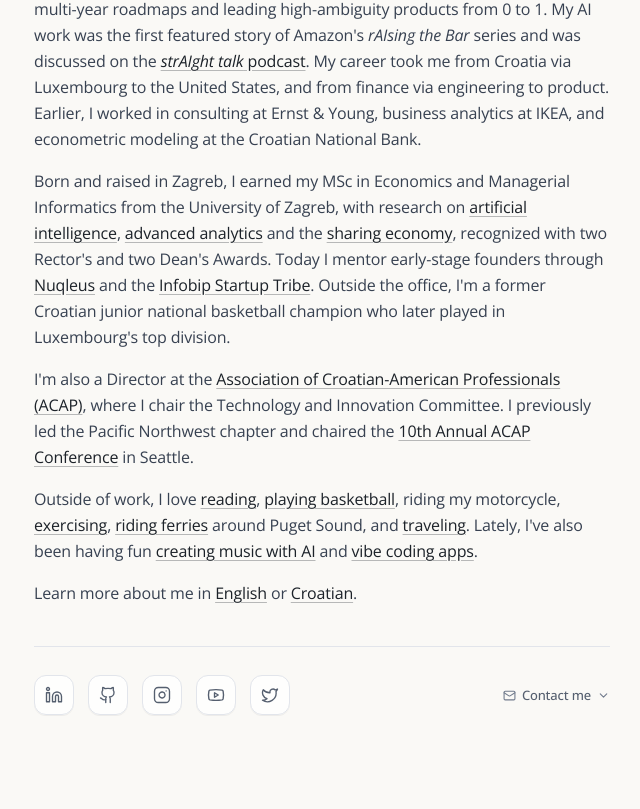
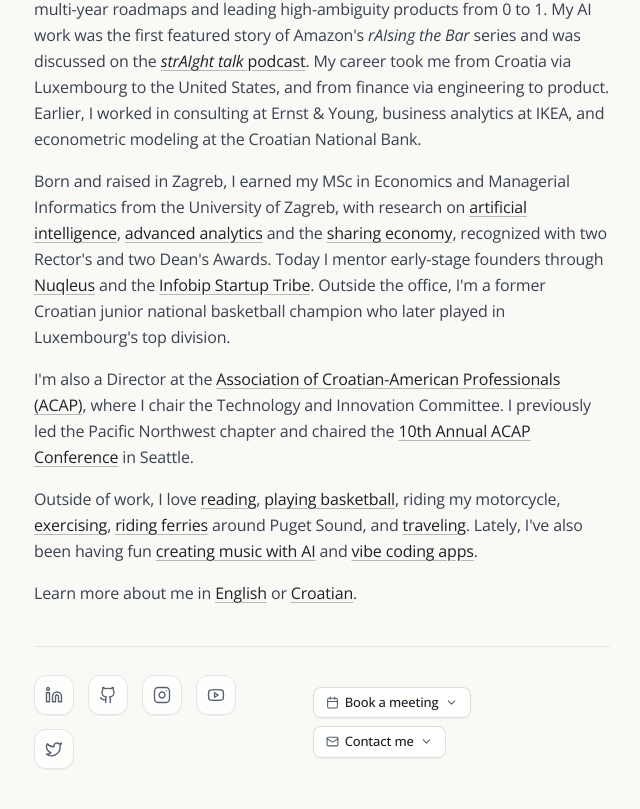
Before and after one commit to vedranbrozovic/private-website, a React (Vite) app: page / in a window 1280 px wide. Shown: the part 548-1357 px from the top of the page, without its empty margins (318-958 px from the left). Before the commit the page ends 1327 px from the top, so only its background shows below. Built offline with nearby package versions, Linux system fonts and the light colour scheme; a web font is replaced by a local one.

Commit message:
feat: add Calendar icon and optimize physics timings
Reduced interaction delays for a snappier feel and implemented proximity-based body detection for physics interactions.

```diff
--- a/src/App.tsx
+++ b/src/App.tsx
@@ -14,7 +14,8 @@
   ArrowUp,
   ArrowLeft,
   ChevronDown,
-  Mail
+  Mail,
+  Calendar
 } from 'lucide-react';
 import { SocialLink } from './SocialLink';
 
@@ -151,8 +152,8 @@
   { key: 'right', label: 'Right', icon: ArrowRight, vector: { x: 1, y: 0 }, symbol: '→' },
 ];
 
-const HOLD_SHAKE_DELAY_MS = 130;
-const HOLD_EXPLODE_MS = 1100;
+const HOLD_SHAKE_DELAY_MS = 70;
+const HOLD_EXPLODE_MS = 650;
 
 const InteractiveBox = () => {
   const containerRef = useRef<HTMLDivElement>(null);
@@ -386,6 +387,34 @@
     });
     Composite.add(engine.world, mouseConstraint);
 
+    const findBodyNearCoords = (coords: { x: number; y: number }, radius: number): Matter.Body | null => {
+      const allBodies = (Object.values(bodiesRef.current) as Matter.Body[]).filter(
+        (b: Matter.Body) => !explodedIdsRef.current.has(bodyIdToItemId.get(b.id) || '')
+      );
+      const directHits = Matter.Query.point(allBodies, coords);
+      if (directHits.length > 0) {
+        return directHits[0];
+      }
+      if (radius <= 0) return null;
+      const regionHits = Matter.Query.region(allBodies, {
+        min: { x: coords.x - radius, y: coords.y - radius },
+        max: { x: coords.x + radius, y: coords.y + radius }
+      });
+      if (regionHits.length === 0) return null;
+      let closest: Matter.Body | null = null;
+      let minDist = Infinity;
+      for (const b of regionHits) {
+        const dx = b.position.x - coords.x;
+        const dy = b.position.y - coords.y;
+        const dist = Math.hypot(dx, dy);
+        if (dist < minDist) {
+          minDist = dist;
+          closest = b;
+        }
+      }
+      return closest;
+    };
+
     // Desktop mouse hold detection
     const getMouseCoords = (e: MouseEvent) => {
       const rect = containerRef.current?.getBoundingClientRect();
@@ -399,10 +428,9 @@
     const handleMouseDown = (e: MouseEvent) => {
       if (e.button !== 0) return;
       const coords = getMouseCoords(e);
-      const allBodies = Object.values(bodiesRef.current);
-      const hits = Matter.Query.point(allBodies, coords);
-      if (hits.length > 0) {
-        const itemId = bodyIdToItemId.get(hits[0].id);
+      const hitBody = findBodyNearCoords(coords, 10);
+      if (hitBody) {
+        const itemId = bodyIdToItemId.get(hitBody.id);
         if (itemId) {
           startHoldingItem(itemId);
         }
@@ -413,9 +441,12 @@
       stopHoldingItem();
     };
 
-    // Smart touch interaction: if touching a body, drag/hold it. If touching empty space, let user scroll the page smoothly!
+    // Smart touch interaction: forgiving hit radius on mobile, supports both quick tap and hold to open, or swipe to toss!
     let activeTouchId: number | null = null;
     let isDraggingBody = false;
+    let touchStartCoords = { x: 0, y: 0 };
+    let touchMaxMoveDist = 0;
+    let touchedItemId: string | null = null;
 
     const getTouchCoords = (touch: Touch) => {
       const rect = containerRef.current?.getBoundingClientRect();
@@ -431,18 +462,20 @@
       const touch = e.touches[0];
       const coords = getTouchCoords(touch);
 
-      const allBodies = Object.values(bodiesRef.current);
-      const hits = Matter.Query.point(allBodies, coords);
+      const hitBody = findBodyNearCoords(coords, 26);
 
-      if (hits.length > 0) {
+      if (hitBody) {
         // Touched an interactive item: engage drag & hold & prevent page scroll
         isDraggingBody = true;
         activeTouchId = touch.identifier;
-        mouse.position.x = coords.x;
-        mouse.position.y = coords.y;
+        touchStartCoords = { x: coords.x, y: coords.y };
+        touchMaxMoveDist = 0;
+        mouse.position.x = hitBody.position.x;
+        mouse.position.y = hitBody.position.y;
         mouse.button = 0;
-        Matter.Sleeping.set(hits[0], false);
-        const itemId = bodyIdToItemId.get(hits[0].id);
+        Matter.Sleeping.set(hitBody, false);
+        const itemId = bodyIdToItemId.get(hitBody.id) || null;
+        touchedItemId = itemId;
         if (itemId) {
           startHoldingItem(itemId);
         }
@@ -453,6 +486,7 @@
         // Touched background: allow native browser page scrolling!
         isDraggingBody = false;
         activeTouchId = null;
+        touchedItemId = null;
         mouse.button = -1;
         stopHoldingItem();
       }
@@ -465,6 +499,14 @@
         const touch = e.changedTouches[i];
         if (touch.identifier === activeTouchId) {
           const coords = getTouchCoords(touch);
+          const dist = Math.hypot(coords.x - touchStartCoords.x, coords.y - touchStartCoords.y);
+          if (dist > touchMaxMoveDist) {
+            touchMaxMoveDist = dist;
+          }
+          // If the user swipes/tosses significantly (> 34px), cancel the hold-to-open so they can play with physics freely
+          if (touchMaxMoveDist > 34 && !heldStateRef.current.exploded) {
+            stopHoldingItem();
+          }
           mouse.position.x = coords.x;
           mouse.position.y = coords.y;
           if (e.cancelable) {
@@ -482,7 +524,25 @@
             mouse.button = -1;
             isDraggingBody = false;
             activeTouchId = null;
+
+            // On mobile, if the user tapped an icon cleanly without swiping (< 16px movement) and hasn't exploded yet,
+            // accelerate the shake into an immediate burst so tapping on mobile feels effortless!
+            if (
+              touchedItemId &&
+              !explodedIdsRef.current.has(touchedItemId) &&
+              !heldStateRef.current.exploded &&
+              touchMaxMoveDist < 16
+            ) {
+              const targetId = touchedItemId;
+              heldStateRef.current = {
+                id: targetId,
+                startTime: performance.now() - (HOLD_EXPLODE_MS - 180),
+                exploded: false
+              };
+            } else {
               stopHoldingItem();
+            }
+            touchedItemId = null;
             break;
           }
         }
@@ -689,7 +749,8 @@
     <div className="relative group my-5 sm:my-6 select-none">
       <div
         ref={containerRef}
-        style={{ touchAction: 'pan-y' }}
+        onContextMenu={(e) => e.preventDefault()}
+        style={{ touchAction: 'pan-y', WebkitTouchCallout: 'none', WebkitUserSelect: 'none' }}
         className="relative w-full h-72 sm:h-80 rounded-2xl overflow-hidden border border-[#1f242e]/10 bg-white/75 backdrop-blur-xs shadow-xs flex items-center justify-center cursor-grab active:cursor-grabbing"
       >
         {/* Subtle dot pattern background */}
@@ -720,11 +781,13 @@
             <span className="text-[10px] sm:text-[11px] font-medium tracking-wide text-[#555f6f] truncate">
               {holdingRouteLabel ? (
                 <span className="text-[#1c2229] font-semibold">
-                  Keep holding for {holdingRouteLabel}…
+                  Opening {holdingRouteLabel}…
                 </span>
               ) : (
                 <>
-                  Background &amp; hobbies <span className="text-[#8c94a4] font-normal hidden sm:inline">· Toss or hold icon</span>
+                  Background &amp; hobbies{' '}
+                  <span className="text-[#8c94a4] font-normal sm:hidden">· Tap or hold icon</span>
+                  <span className="text-[#8c94a4] font-normal hidden sm:inline">· Toss or hold icon</span>
                 </>
               )}
             </span>
@@ -977,19 +1040,54 @@
 
 const App = () => {
   const [mounted, setMounted] = useState(false);
-  const [contactOpen, setContactOpen] = useState(false);
-  const contactRef = useRef<HTMLDivElement>(null);
+  const [activeDrawer, setActiveDrawer] = useState<'contact' | 'meeting' | null>(null);
+  const drawerRef = useRef<HTMLDivElement>(null);
+  const calendlyContainerRef = useRef<HTMLDivElement>(null);
 
   useEffect(() => {
     setMounted(true);
   }, []);
 
-  const handleToggleContact = () => {
-    const next = !contactOpen;
-    setContactOpen(next);
+  useEffect(() => {
+    if (activeDrawer !== 'meeting') return;
+
+    const initCalendly = () => {
+      const win = window as unknown as {
+        Calendly?: {
+          initInlineWidget?: (options: { url: string; parentElement: HTMLElement }) => void;
+        };
+      };
+      if (win.Calendly && win.Calendly.initInlineWidget && calendlyContainerRef.current) {
+        calendlyContainerRef.current.innerHTML = '';
+        win.Calendly.initInlineWidget({
+          url: 'https://calendly.com/vedran-brozovic/meet?hide_event_type_details=1&hide_gdpr_banner=1',
+          parentElement: calendlyContainerRef.current
+        });
+      }
+    };
+
+    const existingScript = document.querySelector(
+      'script[src="https://assets.calendly.com/assets/external/widget.js"]'
+    ) as HTMLScriptElement | null;
+
+    if (!existingScript) {
+      const script = document.createElement('script');
+      script.src = 'https://assets.calendly.com/assets/external/widget.js';
+      script.type = 'text/javascript';
+      script.async = true;
+      script.onload = initCalendly;
+      document.body.appendChild(script);
+    } else {
+      initCalendly();
+    }
+  }, [activeDrawer]);
+
+  const handleToggleDrawer = (panel: 'contact' | 'meeting') => {
+    const next = activeDrawer === panel ? null : panel;
+    setActiveDrawer(next);
     if (next) {
       setTimeout(() => {
-        contactRef.current?.scrollIntoView({ behavior: 'smooth', block: 'nearest' });
+        drawerRef.current?.scrollIntoView({ behavior: 'smooth', block: 'nearest' });
       }, 120);
     }
   };
@@ -1203,7 +1301,7 @@
         </section>
 
         <footer className="flex flex-col border-t border-[#e2e5eb] pt-7">
-          <div className="flex flex-col sm:flex-row sm:items-center justify-between gap-5 sm:gap-6">
+          <div className="flex flex-col sm:flex-row sm:items-center justify-between gap-4 sm:gap-6">
             <div className="flex gap-2.5 sm:gap-3.5 items-center flex-wrap">
               <SocialLink
                 href="https://www.linkedin.com/in/vedranbrozovic/"
@@ -1237,26 +1335,91 @@
               />
             </div>
 
+            <div className="flex items-center gap-2 self-start sm:self-auto flex-wrap">
               <button
                 type="button"
-              onClick={handleToggleContact}
-              aria-expanded={contactOpen}
-              className="self-start sm:self-auto inline-flex items-center gap-1.5 text-xs sm:text-[13px] font-medium text-[#555f6f] hover:text-[#1c2229] transition-colors py-1 cursor-pointer group"
+                onClick={() => handleToggleDrawer('meeting')}
+                aria-expanded={activeDrawer === 'meeting'}
+                className={`inline-flex items-center gap-1.5 px-3 py-1.5 rounded-lg text-xs sm:text-[13px] font-medium border transition-all cursor-pointer group ${
+                  activeDrawer === 'meeting'
+                    ? 'bg-[#1c2229] text-[#Faf9f6] border-[#1c2229] shadow-xs'
+                    : 'bg-white/90 text-[#1c2229] border-[#1c2229]/15 hover:border-[#1c2229]/35 hover:bg-white shadow-2xs'
+                }`}
               >
-              <Mail size={13} className="text-[#717b8c] group-hover:text-[#1c2229] transition-colors" />
+                <Calendar
+                  size={13}
+                  className={`transition-colors ${
+                    activeDrawer === 'meeting'
+                      ? 'text-[#Faf9f6]'
+                      : 'text-[#555f6f] group-hover:text-[#1c2229]'
+                  }`}
+                />
+                <span>Book a meeting</span>
+                <ChevronDown
+                  size={13}
+                  className={`transition-transform duration-300 ${
+                    activeDrawer === 'meeting'
+                      ? 'rotate-180 text-[#Faf9f6]'
+                      : 'text-[#555f6f] group-hover:text-[#1c2229]'
+                  }`}
+                />
+              </button>
+
+              <button
+                type="button"
+                onClick={() => handleToggleDrawer('contact')}
+                aria-expanded={activeDrawer === 'contact'}
+                className={`inline-flex items-center gap-1.5 px-3 py-1.5 rounded-lg text-xs sm:text-[13px] font-medium border transition-all cursor-pointer group ${
+                  activeDrawer === 'contact'
+                    ? 'bg-[#1c2229] text-[#Faf9f6] border-[#1c2229] shadow-xs'
+                    : 'bg-white/90 text-[#1c2229] border-[#1c2229]/15 hover:border-[#1c2229]/35 hover:bg-white shadow-2xs'
+                }`}
+              >
+                <Mail
+                  size={13}
+                  className={`transition-colors ${
+                    activeDrawer === 'contact'
+                      ? 'text-[#Faf9f6]'
+                      : 'text-[#555f6f] group-hover:text-[#1c2229]'
+                  }`}
+                />
                 <span>Contact me</span>
                 <ChevronDown
                   size={13}
-                className={`text-[#717b8c] group-hover:text-[#1c2229] transition-transform duration-300 ${
-                  contactOpen ? 'rotate-180' : ''
+                  className={`transition-transform duration-300 ${
+                    activeDrawer === 'contact'
+                      ? 'rotate-180 text-[#Faf9f6]'
+                      : 'text-[#555f6f] group-hover:text-[#1c2229]'
                   }`}
                 />
               </button>
             </div>
+          </div>
 
-          {contactOpen && (
+          {activeDrawer === 'meeting' && (
             <div
-              ref={contactRef}
+              ref={drawerRef}
+              className="mt-6 pt-4 border-t border-[#e2e5eb]/60 bg-[#Faf9f6] overflow-hidden transition-all duration-500"
+            >
+              <div className="w-full -mx-2 sm:mx-0 bg-[#Faf9f6]">
+                <div
+                  ref={calendlyContainerRef}
+                  className="calendly-inline-widget w-full"
+                  data-url="https://calendly.com/vedran-brozovic/meet?hide_event_type_details=1&hide_gdpr_banner=1"
+                  style={{
+                    minWidth: '320px',
+                    height: '700px',
+                    filter: 'grayscale(1) contrast(1.04) brightness(1.02)',
+                    mixBlendMode: 'multiply'
+                  }}
+                />
+              </div>
+            </div>
+          )}
+
+          {activeDrawer === 'contact' && (
+            <div
+              ref={drawerRef}
               className="mt-6 pt-4 border-t border-[#e2e5eb]/60 bg-[#Faf9f6] overflow-hidden transition-all duration-500"
             >
               <div className="w-full -mx-2 sm:mx-0 bg-[#Faf9f6]">
```
Lines whose indentation alone changed are shown as unchanged.
